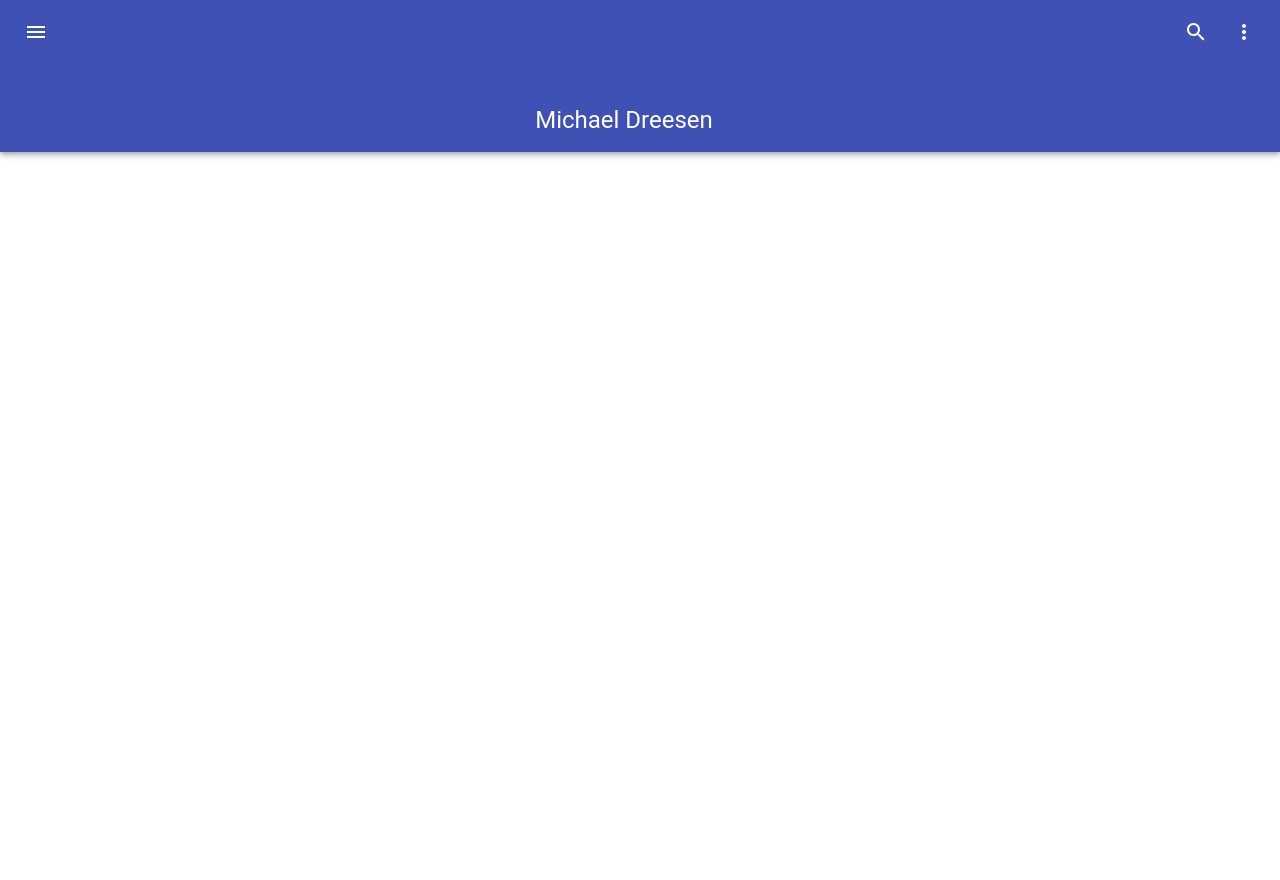
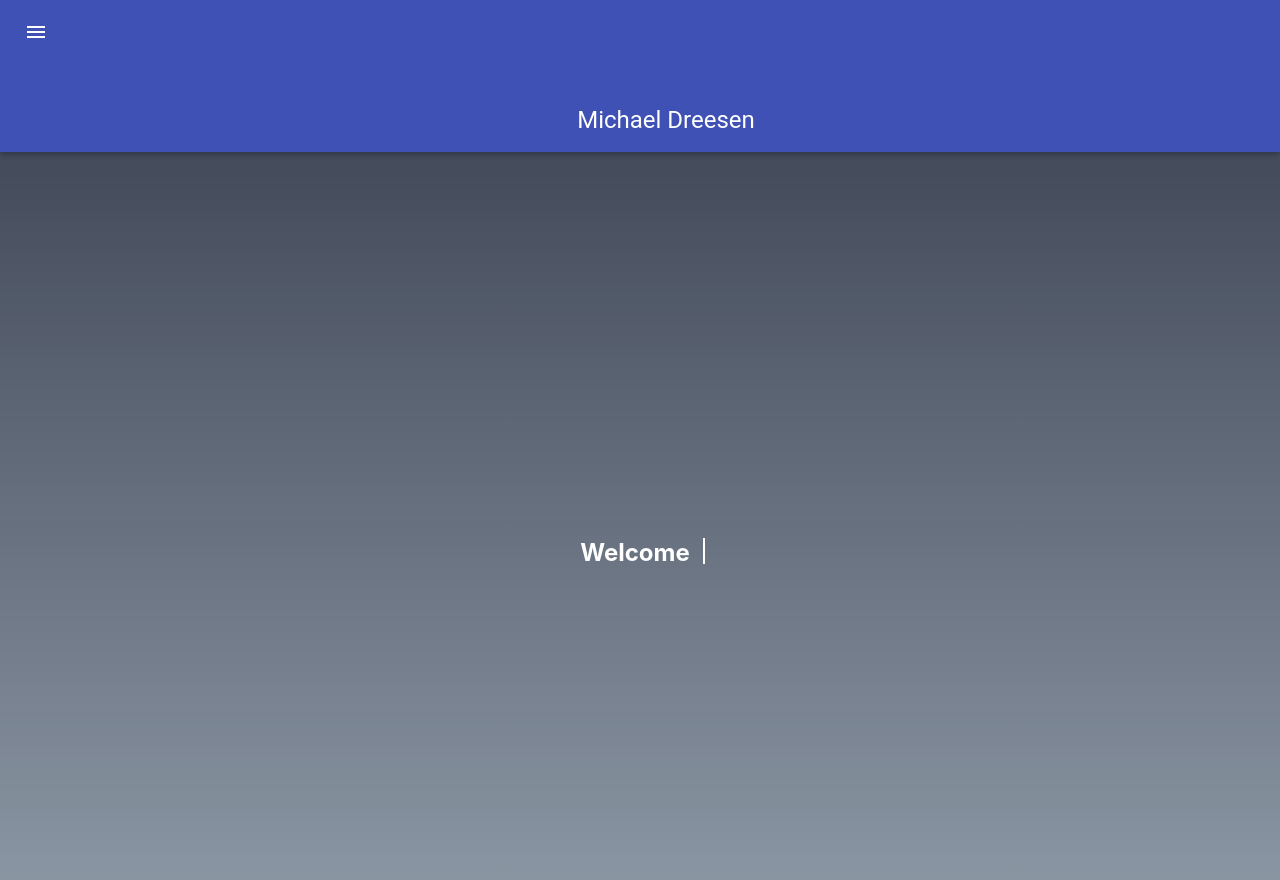
Before and after one commit to mdreesen/mesite, a React (Create React App) app: page / in a window 1280 px wide. Shown: the top 880 px of the page. Before the commit the page ends 800 px from the top, so only its background shows below. Built offline with nearby package versions, Linux system fonts and the light colour scheme.

Commit message:
put in home sections and working on design

```diff
--- a/src/App.js
+++ b/src/App.js
@@ -3,7 +3,7 @@ import './App.css';
 import { BrowserRouter as Router, Route } from 'react-router-dom';
 
 // import pages
-// import Home from './pages/Home';
+import Home from './pages/Home';
 // import About from './pages/About';
 // import Services from './pages/Services';
 // import Contact from './pages/Contact';
@@ -20,10 +20,7 @@ function App() {
         <Suspense fallback={<div />}>
           <Navbar />
         </Suspense>
-        {/* <Route exact path="/" component={Home} />
-        <Route exact path="/about" component={About} />
-        <Route exact path="/services" component={Services} />
-        <Route exact path="/contact" component={Contact} /> */}
+        <Route exact path="/" component={Home} />
         <Suspense fallback={<div />}>
           {/* <Footer /> */}
         </Suspense>
--- a/src/components/Navbar/index.js
+++ b/src/components/Navbar/index.js
@@ -7,6 +7,10 @@ import { makeStyles } from '@material-ui/core/styles';
 import MenuIcon from '@material-ui/icons/Menu';
 import SearchIcon from '@material-ui/icons/Search';
 import MoreIcon from '@material-ui/icons/MoreVert';
+
+// you can use the useScrollTrigger() hook to respond to user scroll actions
+import useScrollTrigger from '@material-ui/core/useScrollTrigger';
+
 
 const useStyles = makeStyles((theme) => ({
   root: {
@@ -30,13 +34,36 @@ const useStyles = makeStyles((theme) => ({
     flexGrow: 1,
     alignSelf: 'flex-end',
   },
+  colorPrimary: {
+    background: "transparent"
+  },
 }));
 
 export default function ProminentAppBar() {
   const classes = useStyles();
 
+    window.addEventListener('scroll', function() {
+    let navbar = document.querySelector('#nav');
+    // let logo = document.querySelector('.logo-nav')
+    let windowPosition = window.scrollY > 90;
+
+    navbar.classList.toggle('scrolling-active', windowPosition);
+    // logo.classList.toggle('scrolling-logo-active', windowPosition);
+
+  })
+
+
+  // function HideOnScroll(props) {
+  //   const trigger = useScrollTrigger();
+  //   return (
+  //     <Slide in={!trigger}>
+  //       <div>Hello</div>
+  //     </Slide>
+  //   );
+  // }
+
   return (
-    <div className={classes.root}>
+    <div id="nav" className={classes.root}>
       <AppBar position="static">
         <Toolbar className={classes.toolbar}>
           <IconButton
@@ -50,12 +77,6 @@ export default function ProminentAppBar() {
           <Typography className={classes.title} variant="h5" noWrap>
             Michael Dreesen
           </Typography>
-          <IconButton aria-label="search" color="inherit">
-            <SearchIcon />
-          </IconButton>
-          <IconButton aria-label="display more actions" edge="end" color="inherit">
-            <MoreIcon />
-          </IconButton>
         </Toolbar>
       </AppBar>
     </div>
--- a/src/index.css
+++ b/src/index.css
@@ -7,6 +7,60 @@ body {
   -moz-osx-font-smoothing: grayscale;
 }
 
+.nav {
+  width: 100%;
+  font-size: 2rem;
+  position: fixed;
+  transition: 0.4s;
+}
+.scrolling-active {
+  background-color: #013240;
+  transition: 0.5s;
+  visibility: visible;
+}
+
+/* Homepage Sections */
+.homepage-section-container {
+  scroll-snap-type: y mandatory;
+  overflow-y: scroll;
+  height: 100vh;
+}
+section {
+  height: 100vh;
+  display: flex;
+  justify-content: center;
+  align-items: center;
+  color: white;
+  scroll-snap-align: start;
+}
+.sectionOne {
+  background: linear-gradient(rgba(20, 30, 48, 0.8), rgba(36, 59, 85, 0.5))
+}
+.sectionOne-header-container {
+  display: flex;
+}
+.typing {
+  position: relative;
+  margin-left: 10px;
+}
+.typing::after {
+  content: "";
+  position: absolute;
+  width: 1px;
+  height: 90%;
+  border-right: 2px solid white;
+  right: -5px;
+  animation: blink 0.5s infinite ease;
+}
+@keyframes blink{
+  0%{
+    opacity: 0;
+  }
+  100% {
+    opacity: 1;
+  }
+}
+
 code {
   font-family: source-code-pro, Menlo, Monaco, Consolas, 'Courier New',
     monospace;
--- /dev/null
+++ b/src/pages/Home/index.js
@@ -0,0 +1,44 @@
+import React from 'react';
+
+const Home = () => {
+
+    // const words = ['React', 'Vue', 'Node', 'Javascript', 'Express', 'GraphQL', 'Sequelize', 'Mongoose', 'JWT', "Session", 'MySql', 'Postgres', 'MongoDB']
+    // let count = 0;
+    // let index = 0;
+    // let currentText = '';
+    // let letter = '';
+
+    // // Self evoked function
+    // function typeEffect() {
+    //     if (count === words.length) {
+    //         count = 0;
+    //     }
+    //     currentText = words[count];
+    //     letter = currentText.slice(0, ++index);
+
+    //     document.querySelector(".typing").textContent = letter;
+    //     if (letter.length === currentText.length) {
+    //         count++;
+    //         index = 0;
+    //     }
+    //     setTimeout(typeEffect, 400);
+    // };
+    return (
+        <div>
+            <div className="homepage-section-container">
+                <section className="sectionOne">
+                    <div className="sectionOne-header-container">
+                        <h1>Welcome</h1>
+                        <h1 className="typing"></h1>
+                    </div>
+                </section>
+
+                <section className="sectionTwo">Section Two</section>
+                <section className="sectionThree">Section Three</section>
+            </div>
+        </div>
+    );
+};
+
+
+export default Home;
```
